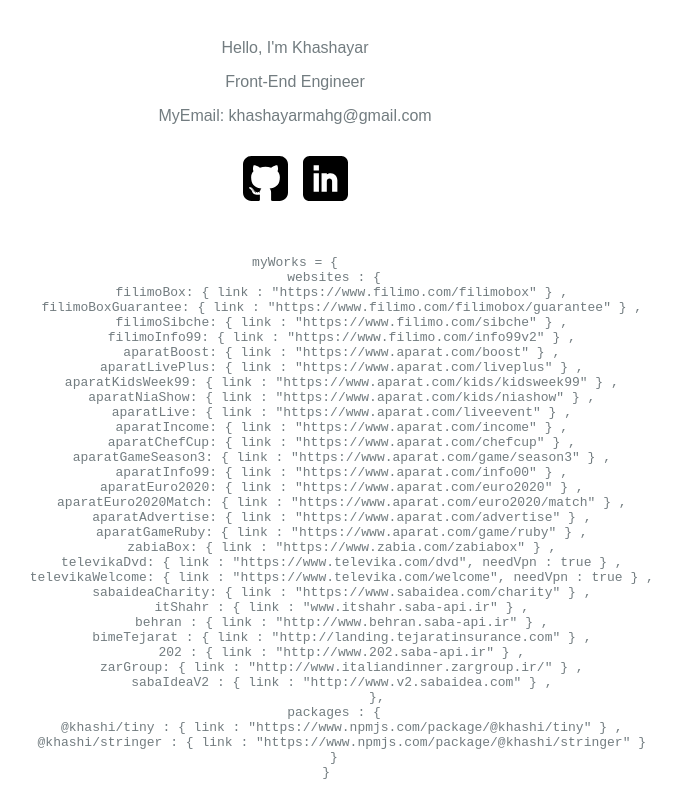
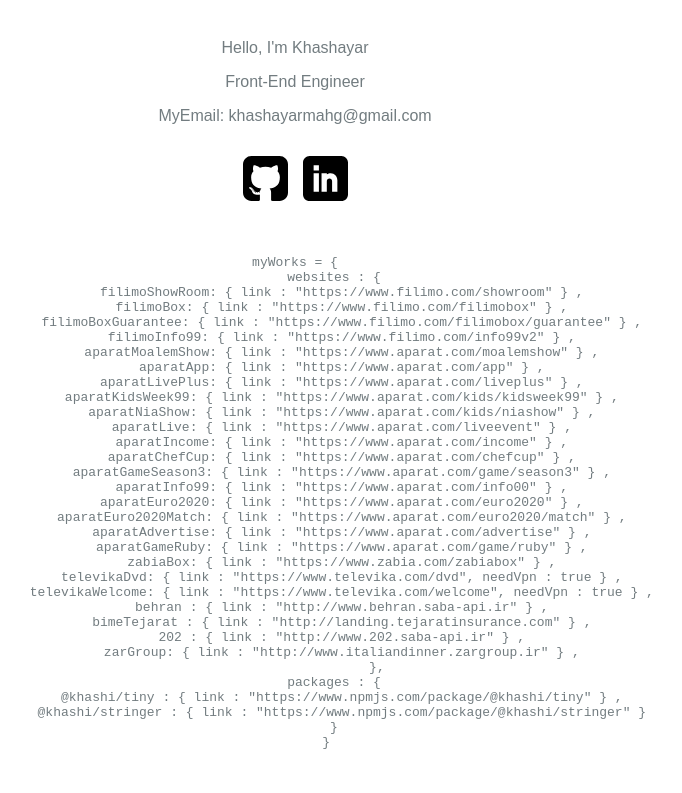
Before and after one commit to khashayarsw/personal-website-pwa, a React app: page / in a window 1280 px wide. Shown: the part 364-1157 px from the top of the page, without its empty margins (345-1027 px from the left). After the commit the page ends 1127 px from the top, so only its background shows below. Built offline with nearby package versions, Linux system fonts and the light colour scheme.

Commit message:
feat(WorksObject): Add new projects

```diff
--- a/src/components/Main.js
+++ b/src/components/Main.js
@@ -45,11 +45,12 @@
         <div data-aos="fade-up" data-aos-once="true">
           <pre>{`myWorks = {
           websites : {
+            filimoShowRoom: { link : "https://www.filimo.com/showroom" } ,
             filimoBox: { link : "https://www.filimo.com/filimobox" } ,
             filimoBoxGuarantee: { link : "https://www.filimo.com/filimobox/guarantee" } ,
-            filimoSibche: { link : "https://www.filimo.com/sibche" } ,
             filimoInfo99: { link : "https://www.filimo.com/info99v2" } ,
-            aparatBoost: { link : "https://www.aparat.com/boost" } ,
+            aparatMoalemShow: { link : "https://www.aparat.com/moalemshow" } ,
+            aparatApp: { link : "https://www.aparat.com/app" } ,
             aparatLivePlus: { link : "https://www.aparat.com/liveplus" } ,
             aparatKidsWeek99: { link : "https://www.aparat.com/kids/kidsweek99" } ,
             aparatNiaShow: { link : "https://www.aparat.com/kids/niashow" } ,
@@ -65,13 +66,10 @@
             zabiaBox: { link : "https://www.zabia.com/zabiabox" } ,
             televikaDvd: { link : "https://www.televika.com/dvd", needVpn : true } ,
             televikaWelcome: { link : "https://www.televika.com/welcome", needVpn : true } ,
-            sabaideaCharity: { link : "https://www.sabaidea.com/charity" } ,
-            itShahr : { link : "www.itshahr.saba-api.ir" } ,
             behran : { link : "http://www.behran.saba-api.ir" } ,
             bimeTejarat : { link : "http://landing.tejaratinsurance.com" } ,
             202 : { link : "http://www.202.saba-api.ir" } ,
-            zarGroup: { link : "http://www.italiandinner.zargroup.ir/" } ,
-            sabaIdeaV2 : { link : "http://www.v2.sabaidea.com" } ,
+            zarGroup: { link : "http://www.italiandinner.zargroup.ir" } ,
                      },
           packages : {
             @khashi/tiny : { link : "https://www.npmjs.com/package/@khashi/tiny" } ,
```
Also changed, not shown: old-projects.txt (added).
